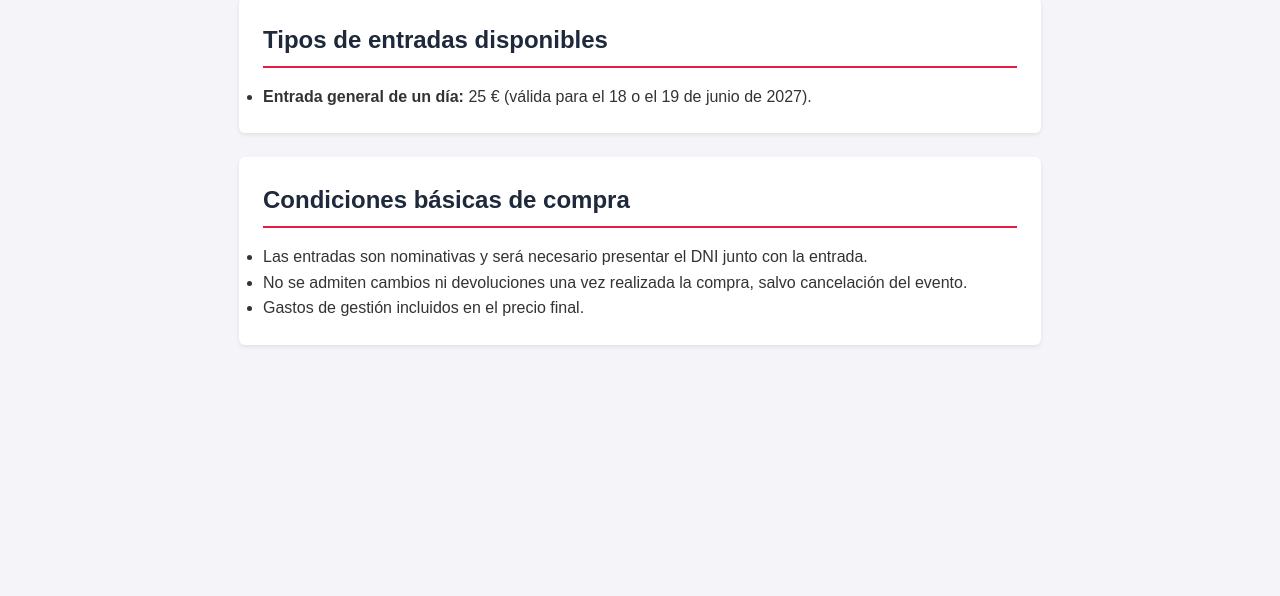
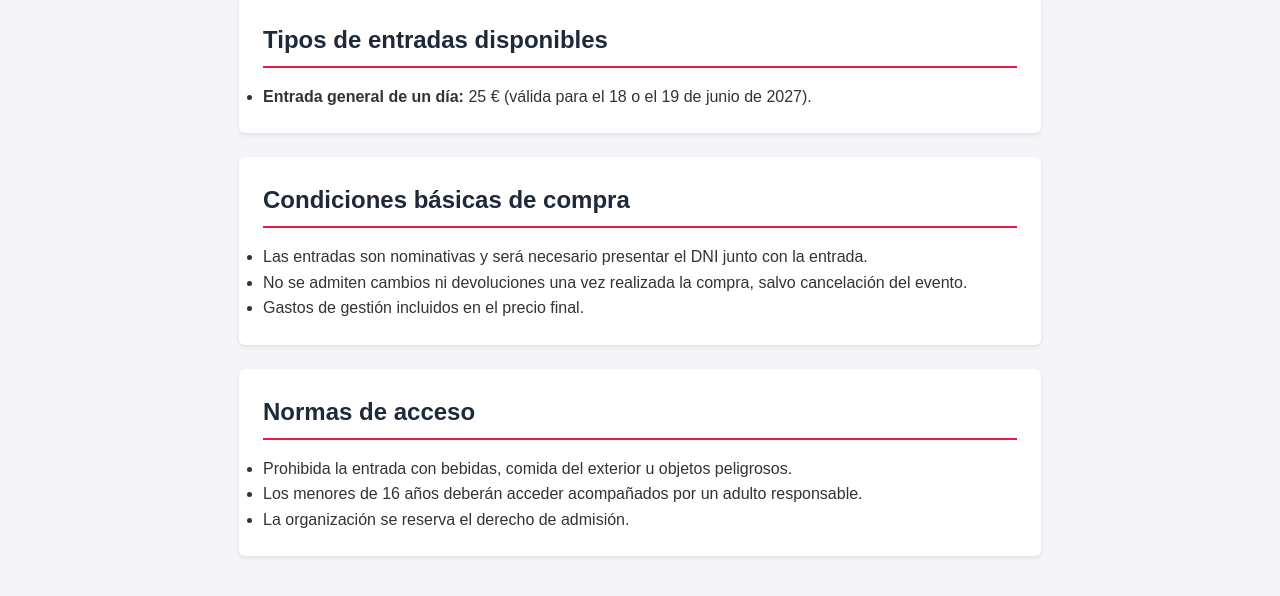
Before and after one commit to granelaguilar25-pixel/festival-dam-2027, a plain HTML site: page entradas.html in a window 1280 px wide. Shown: the part 112-708 px from the top of the page. Drawn offline with Linux system fonts and the light colour scheme.

Commit message:
Añade normas de acceso en entradas.html

```diff
--- a/entradas.html
+++ b/entradas.html
@@ -27,6 +27,14 @@
         <li>Gastos de gestión incluidos en el precio final.</li>
       </ul>
     </section>
+    <section>
+      <h2>Normas de acceso</h2>
+      <ul>
+        <li>Prohibida la entrada con bebidas, comida del exterior u objetos peligrosos.</li>
+        <li>Los menores de 16 años deberán acceder acompañados por un adulto responsable.</li>
+        <li>La organización se reserva el derecho de admisión.</li>
+      </ul>
+    </section>
   </main>
 </body>
 </html>
```
